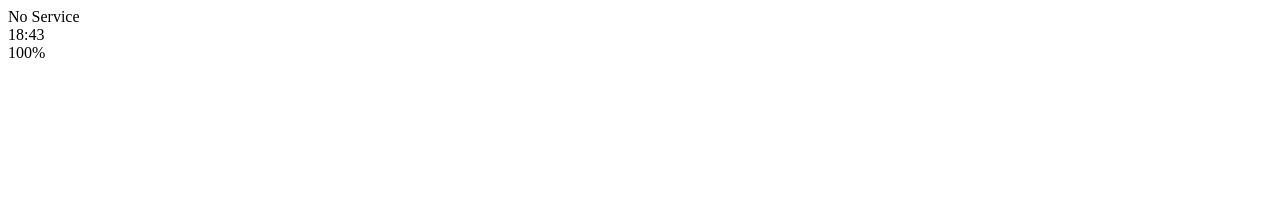
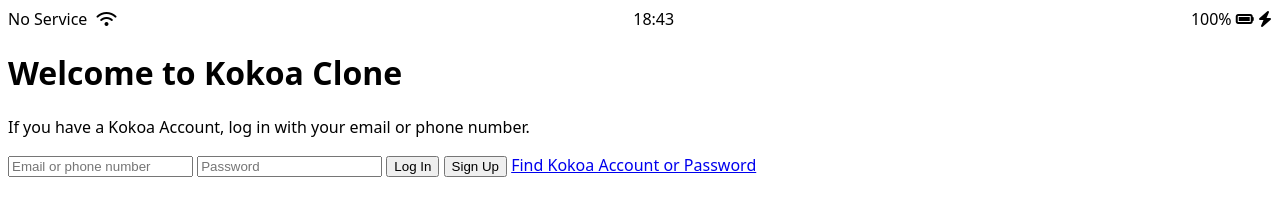
Before and after one commit to hardwrokingdobby/kokoa-clone-2022, a plain HTML site: page index.html in a window 1280 px wide. Drawn offline with Linux system fonts and the light colour scheme.

Commit message:
status-bar

```diff
--- /dev/null
+++ b/css/styles.css
@@ -0,0 +1,12 @@
+body{
+    font-family: system-ui, -apple-system, BlinkMacSystemFont, 'Segoe UI', Roboto, Oxygen, Ubuntu, Cantarell, 'Open Sans', 'Helvetica Neue', sans-serif;
+}
+
+
+.status-bar{
+    display: flex;
+    justify-content: space-between;
+}
+.status-bar__column:first-child span {
+    margin-right:5px;
+}
--- a/index.html
+++ b/index.html
@@ -1,23 +1,45 @@
 <!DOCTYPE html>
 <html lang="en">
   <head>
+    <link rel="stylesheet" href="css/styles.css" />
     <meta charset="UTF-8" />
     <meta http-equiv="X-UA-Compatible" content="IE=edge" />
     <meta name="viewport" content="width=device-width, initial-scale=1.0" />
-    <title>Welcome to Kokoa Talk</title>
+    <title>Welcome to Kokoa Clone</title>
   </head>
   <body>
-    <div class="status-bar" <div class="status-bar__column">
+    <div class="status-bar">
+      <div class="status-bar__column">
         <span>No Service</span>
-      <!--To do: Wifi Icon-->
+        <i class="fa-solid fa-wifi"></i>
       </div>
       <div class="status-bar__column">
         <span>18:43</span>
       </div>
       <div class="status-bar__column">
         <span>100%</span>
-      <!--Battery Icon-->
-      <!--Lightning Icon-->
+        <i class="fa-solid fa-battery-full"></i>
+        <i class="fa-solid fa-bolt"></i>
       </div>
+    </div>
+    <header class="welcome-header">
+      <h1 class="welcome-header__title">Welcome to Kokoa Clone</h1>
+      <p class="welcome-header__text">
+        If you have a Kokoa Account, log in with your email or phone number.
+      </p>
+    </header>
+
+    <form id="login-form">
+      <input type="text" required placeholder="Email or phone number" />
+      <input type="password" required minlength="10" placeholder="Password" />
+      <input type="submit" value="Log In" />
+      <input type="submit" value="Sign Up" />
+      <a href="#">Find Kokoa Account or Password</a>
+    </form>
+
+    <script
+      src="https://kit.fontawesome.com/7ee83fe8cc.js"
+      crossorigin="anonymous"
+    ></script>
   </body>
 </html>
```
Lines whose indentation alone changed are shown as unchanged.
